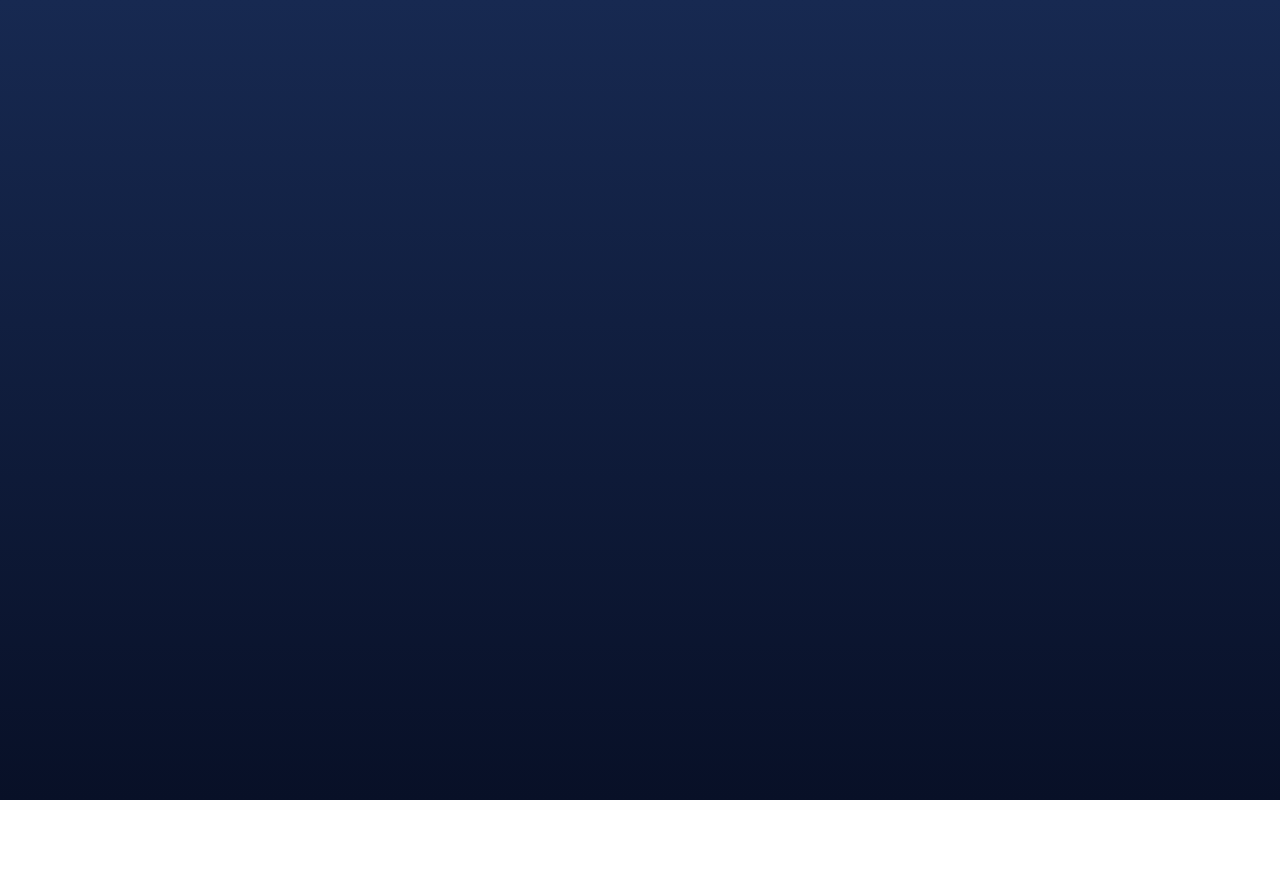
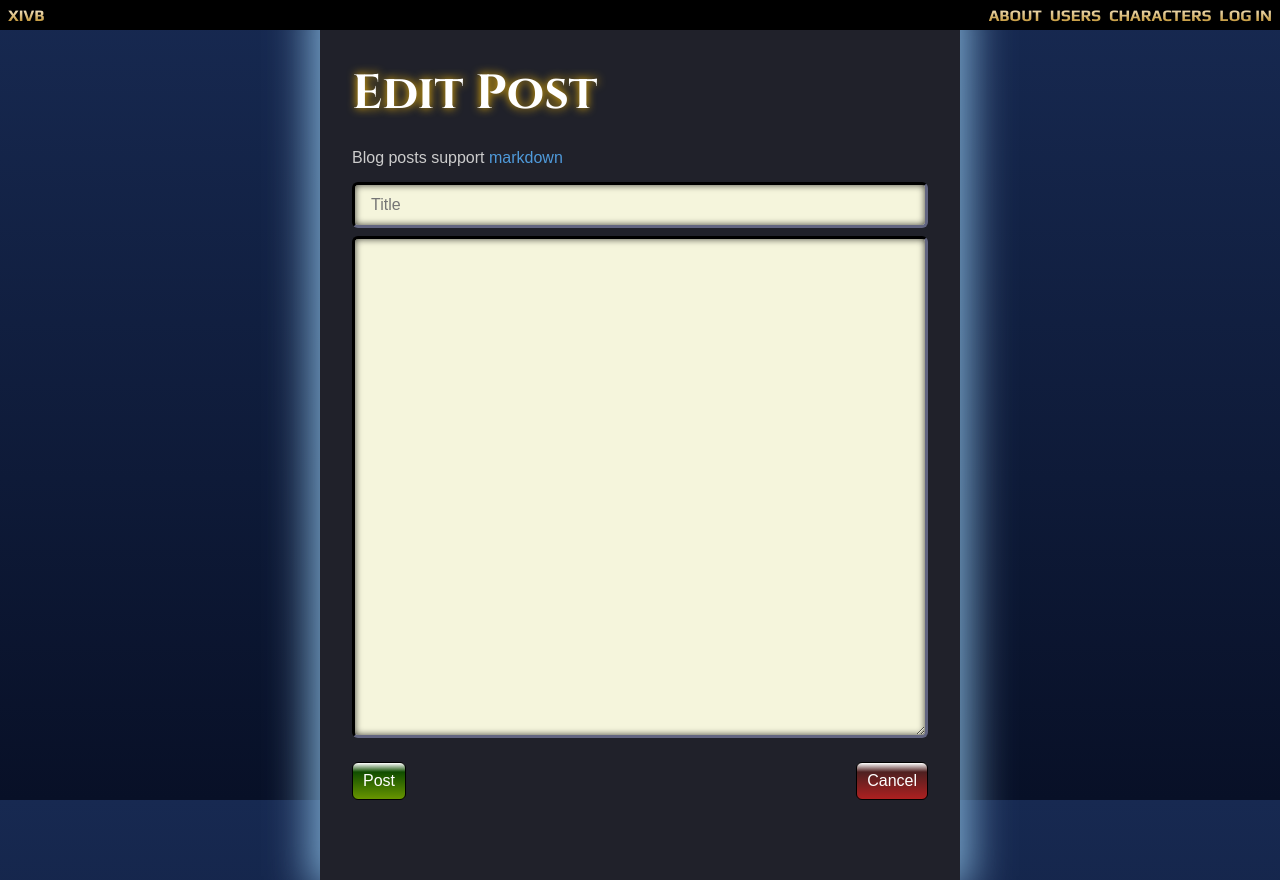
Before and after one commit to eadpearce/xivb, a React (Create React App) app in the folder client/: page /1/posts/1/edit in a window 1280 px wide. Before the commit the page ends 800 px from the top, so only its background shows below. Built offline with nearby package versions, Linux system fonts and the light colour scheme; no server answers.

Commit message:
Working on new/edit post functions

```diff
--- a/client/src/index.js
+++ b/client/src/index.js
@@ -21,6 +21,7 @@ import User from './pages/users/show'
 import Posts from './pages/posts/index'
 import Post from './pages/posts/show'
 import NewPost from './pages/posts/new'
+import EditPost from './pages/posts/edit'
 import NewComment from './pages/comments/new'
 import Characters from './pages/characters/index'
 import Character from './pages/characters/show'
@@ -48,6 +49,7 @@ ReactDOM.render(
         <Route path="/:username" component={User}/>
         <Route path="/:username/posts" component={Posts}/>
         <Route path="/:username/posts/:postId" component={Post}/>
+        <Route path="/:username/posts/:postId/edit" component={EditPost}/>
         <Route path="/characters/:characterId" component={Character} />
         <Route path="/:username/posts/:postId/comments/new" component={NewComment} />
         <Route path="/:username/posts/:postId/comments/:commentId" component={Comment} />
--- /dev/null
+++ b/client/src/pages/posts/edit.js
@@ -0,0 +1,78 @@
+import React, { Component } from 'react'
+import Loading from '../../components/Loading'
+import Auth from '../../Auth'
+import classLists from '../../css/classLists'
+import { Link } from 'react-router'
+
+class EditPost extends Component {
+  constructor(props) {
+    super(props);
+    this.state = {
+      post: { title: '', body: ''},
+      loaded: true,
+      errors: []
+    };
+    this.onChange = this.onChange.bind(this);
+    this.onSubmit = this.onSubmit.bind(this);
+  }
+  componentDidMount() {
+    this.fetchPost();
+  }
+  fetchPost() {
+    Auth.fetch(`/api/posts/${this.props.params.postId}`, {})
+    .then(response => {
+      this.setState({
+        post: response,
+        loaded : true
+      });
+    });
+  }
+  onChange(e) {
+    const field = e.target.name;
+    const post = this.state.post;
+    post[field] = e.target.value;
+    this.setState({ post });
+  }
+  onSubmit(e) {
+    e.preventDefault();
+    Auth.fetch(`/api/posts/${this.props.params.postId}`, {
+      method: 'PATCH',
+      body: {
+        title: this.state.post.title,
+        body: this.state.post.body
+      }
+    })
+    .then(() => {
+      this.props.router.push('/');
+    });
+  }
+  render() {
+    const post = this.state.post;
+    return (this.state.loaded) ? (
+      <main className={classLists.container}>
+      <h1 className="glow cinzel f1">Edit Post</h1>
+      <p>Blog posts support <a href="https://github.com/adam-p/markdown-here/wiki/Markdown-Cheatsheet">markdown</a></p>
+      <form action="/posts" onSubmit={this.onSubmit}>
+      <input
+        onChange={this.onChange}
+        name="title"
+        className="db mv2 w-100 blog-post"
+        type="text"
+        placeholder="Title"
+        value={post.title}></input>
+      <textarea
+        onChange={this.onChange}
+        name="body"
+        className="db mv2 w-100 blog-post"
+        value={post.body}
+        rows="20"/>
+      <input className="fl btn green-btn" type="submit" value="Post"></input>
+      <Link className="fr btn red-btn" to={"/"+this.props.params.username+"/posts/"+post.id}>Cancel</Link>
+      </form>
+      </main>
+    ) : (
+      <Loading/>
+    )
+  }
+}
+export default EditPost;
--- a/client/src/pages/posts/new.js
+++ b/client/src/pages/posts/new.js
@@ -7,8 +7,9 @@ class NewPost extends Component {
   constructor(props) {
     super(props);
     this.state = {
-      post: {},
-      loaded: true,
+      user: {},
+      post: { title: '', body: ''},
+      loaded: false,
       errors: []
     };
     this.onChange = this.onChange.bind(this);
@@ -19,26 +20,91 @@ class NewPost extends Component {
     const post = this.state.post;
     post[field] = e.target.value;
     this.setState({ post });
+    console.log("post", post[field]);
   }
   onSubmit(e) {
     e.preventDefault();
+    if (this.state.post.author_id === Auth.currentUser()) {
       Auth.fetch('/api/posts', {
         method: 'POST',
         body: {
           title: this.state.post.title,
-        body: this.state.post.body
+          body: this.state.post.body,
         }
       })
       .then(() => {
         this.props.router.push('/');
       });
+    } else {
+      console.log(this.state.post.title, this.state.post.body, this.state.post.author_id);
+      Auth.fetch('/api/posts', {
+        method: 'POST',
+        body: {
+          title: this.state.post.title,
+          body: this.state.post.body,
+          character_id: this.state.post.author_id
+        }
+      })
+      .then(() => {
+        this.props.router.push('/');
+      });
+
+    }
+
+  }
+  componentDidMount() {
+    this.fetchUser();
+  }
+  fetchUser() {
+    Auth.fetch(`/api/users/${Auth.currentUser()}`, {})
+    .then(response => {
+      this.setState({
+        user: response,
+        loaded : true
+      });
+    });
   }
   render() {
     const post = this.state.post;
+    let user = null;
+    let alts = null;
+    let select = null;
+    let main = null;
+    let user_author = null;
+    const options = [];
+
+    if (this.state.loaded) {
+      user = this.state.user;
+      alts = this.state.user.alts.map(alt => {
+        return React.createElement(
+          'option',
+          { value: alt.id, key: alt.id },
+          alt.data.name
+        );
+      });
+      user_author = React.createElement(
+        'option',
+        { value: user.id, key: user.id },
+        user.username
+      );
+      main = React.createElement(
+        'option',
+        { value: user.main.id, key: user.main.id },
+        user.main.data.name
+      );
+      options.push([user_author, main, alts]);
+      select = React.createElement(
+        'select',
+          { name: 'author_id', onChange: this.onChange, value: user.id },
+          options
+      );
+    }
     return (this.state.loaded) ? (
       <main className={classLists.container}>
       <h1 className="glow cinzel f1">New Post</h1>
       <p>Blog posts support <a href="https://github.com/adam-p/markdown-here/wiki/Markdown-Cheatsheet">markdown</a></p>
+      <label className="play f4 grd-silver pr2">Select post author:</label>
+      {select}
       <form action="/posts" onSubmit={this.onSubmit}>
       <input
         onChange={this.onChange}
--- a/client/src/pages/posts/show.js
+++ b/client/src/pages/posts/show.js
@@ -27,13 +27,25 @@ class Post extends Component {
   }
   render() {
     const post = this.state.post;
+    let author = null;
+    if (this.state.loaded) {
+      if (post.character) author = <p className="fl grd-silver f4 play">By <Link className="grd-gold" to={"/characters/"+post.character.id}>{post.character.data.name}</Link></p>;
+      else author = <p className="fl grd-silver f4 play">By <Link className="grd-gold" to={"/"+post.user.username}>{post.user.username}</Link></p>;
+    }
+
     return (this.state.loaded) ? (
       <main className={classLists.container}>
       <h1 className="glow f1 cinzel">{post.title}</h1>
-      <p className="grd-silver f4 play">At {post.date_created} <Link className="grd-gold" to={"/"+post.user.username}>{post.user.username}</Link> wrote:</p>
+
+      {/* NAVIGATION */}
+      {author}
+      <Link className="fr db grd-gold play f4 mb2" to={"/"+post.user.username+"/posts"}>Back
+      <img alt="Go back" className="v-mid pl2" src="https://ffxiv.gamerescape.com/w/images/5/5e/Main_Command_19_Icon.png"/>
+      </Link>
+      <p className="cb grd-silver f4 play">At {post.long_date} <Link className="grd-gold" to={"/"+post.user.username}>{post.user.username}</Link> wrote:</p>
       <ReactMarkdown className="blog-post" source={post.body} />
       <Link to={"/"+post.user.username+"/posts/"+post.id+"/comments/new"} className="fl small btn green-btn">Comment</Link>
-      <Link to="" className="fr small btn blue-btn">Edit/Delete</Link>
+      <Link to={"/"+post.user.username+"/posts/"+post.id+"/edit"} className="fr small btn blue-btn">Edit/Delete</Link>
 
       {/* COMMENTS */}
       <h2 className="cb grd-silver play f4">Comments</h2>
```
Lines whose indentation alone changed are shown as unchanged.
